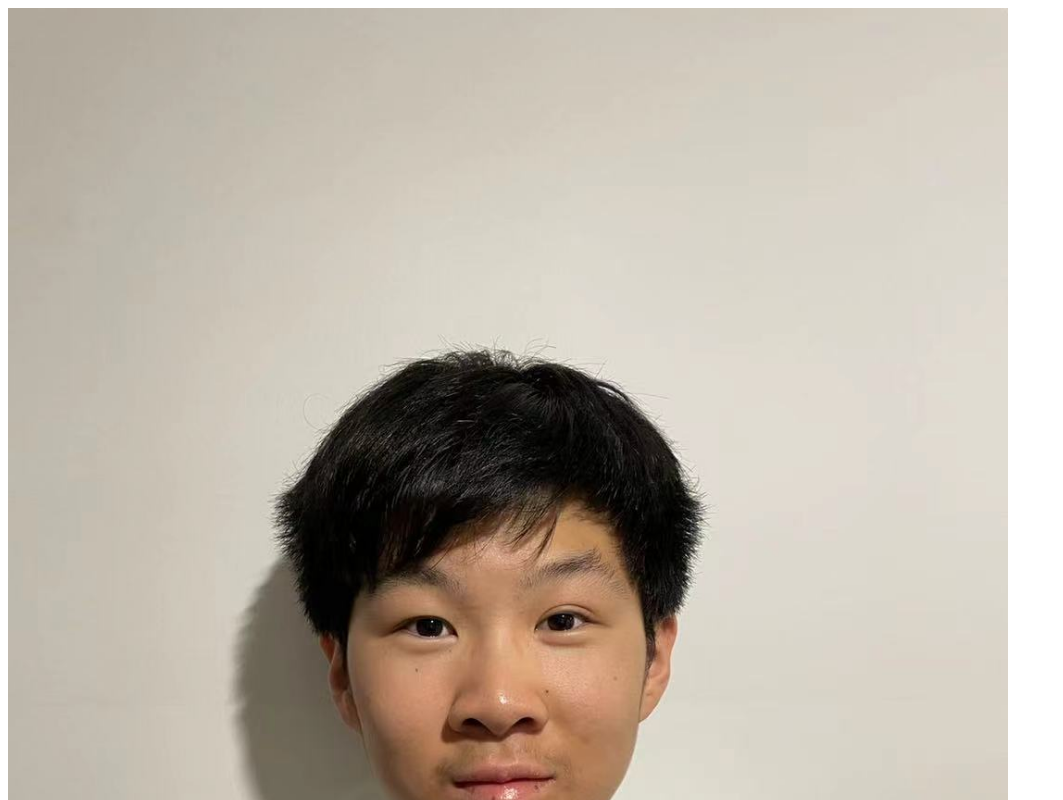
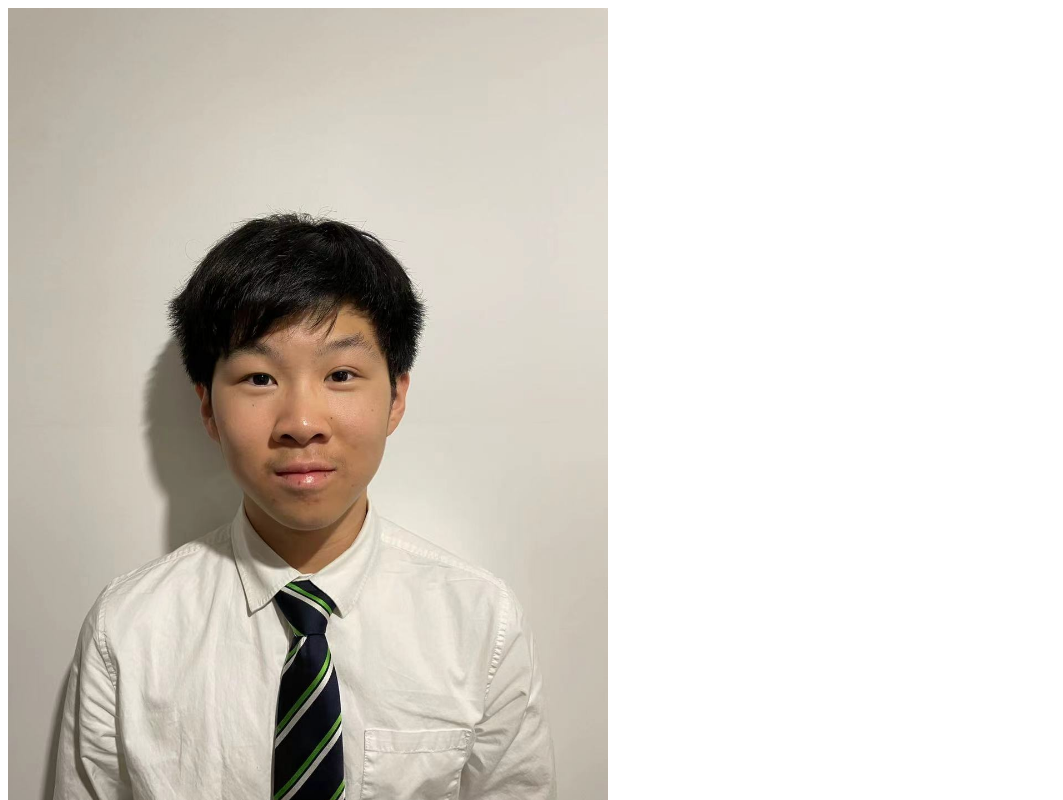
Before and after one commit to johnbean393/leonsface, a plain HTML site: page index.html in a window 1280 px wide. Shown: the top 800 px of the page, without its empty margins (0-1063 px from the left). Drawn offline with Linux system fonts and the light colour scheme.

Commit message:
Update index.html

```diff
--- a/index.html
+++ b/index.html
@@ -4,6 +4,6 @@
 	<title>Leon's Face</title>
 </head>
 <body>
-	<img src="Leons_Face_24_05_2023.jpeg" alt="Leon's Face" width="1000">
+	<img src="Leons_Face_24_05_2023.jpeg" alt="Leon's Face" width="600">
 </body>
 </html>
```
